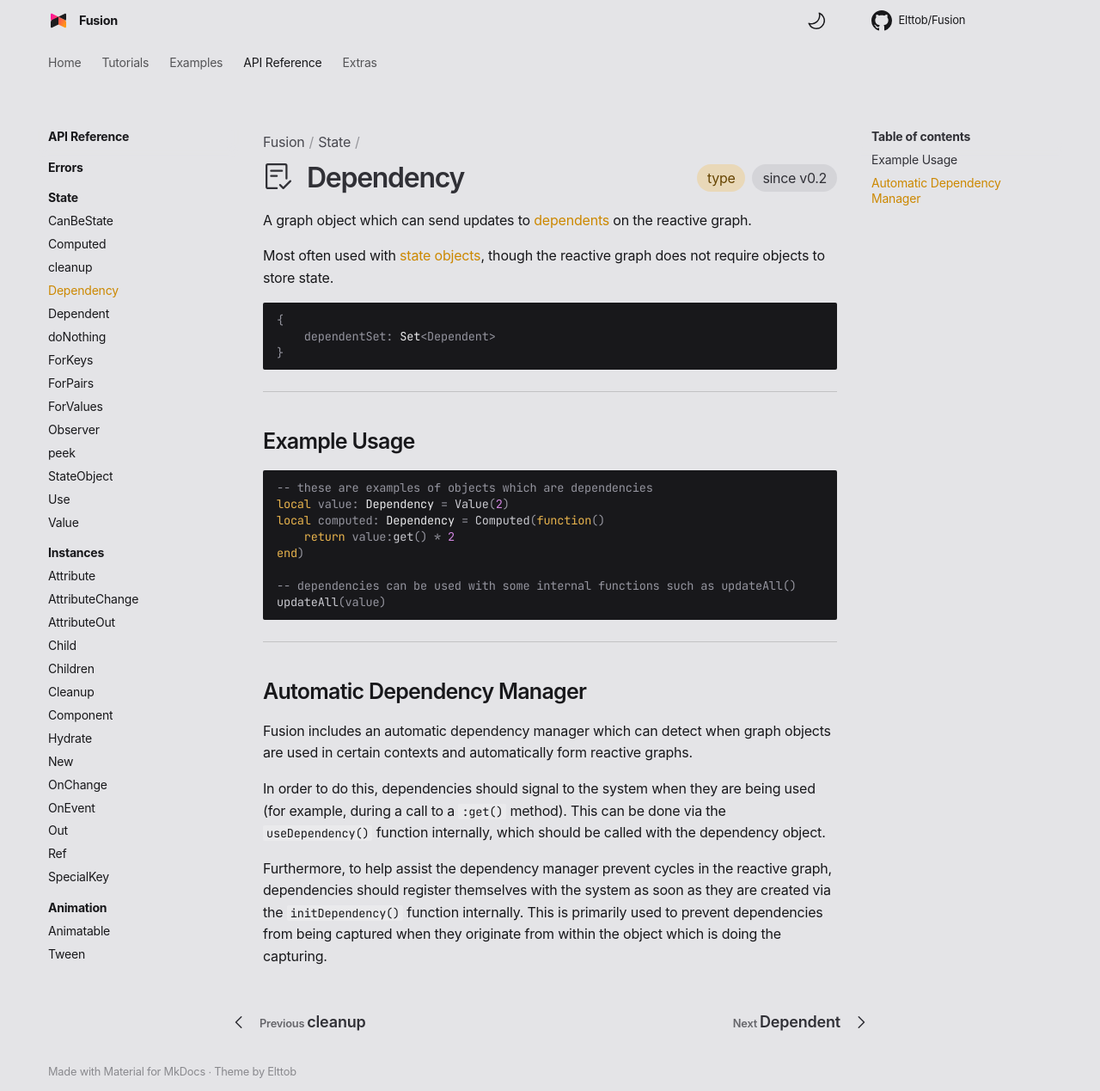
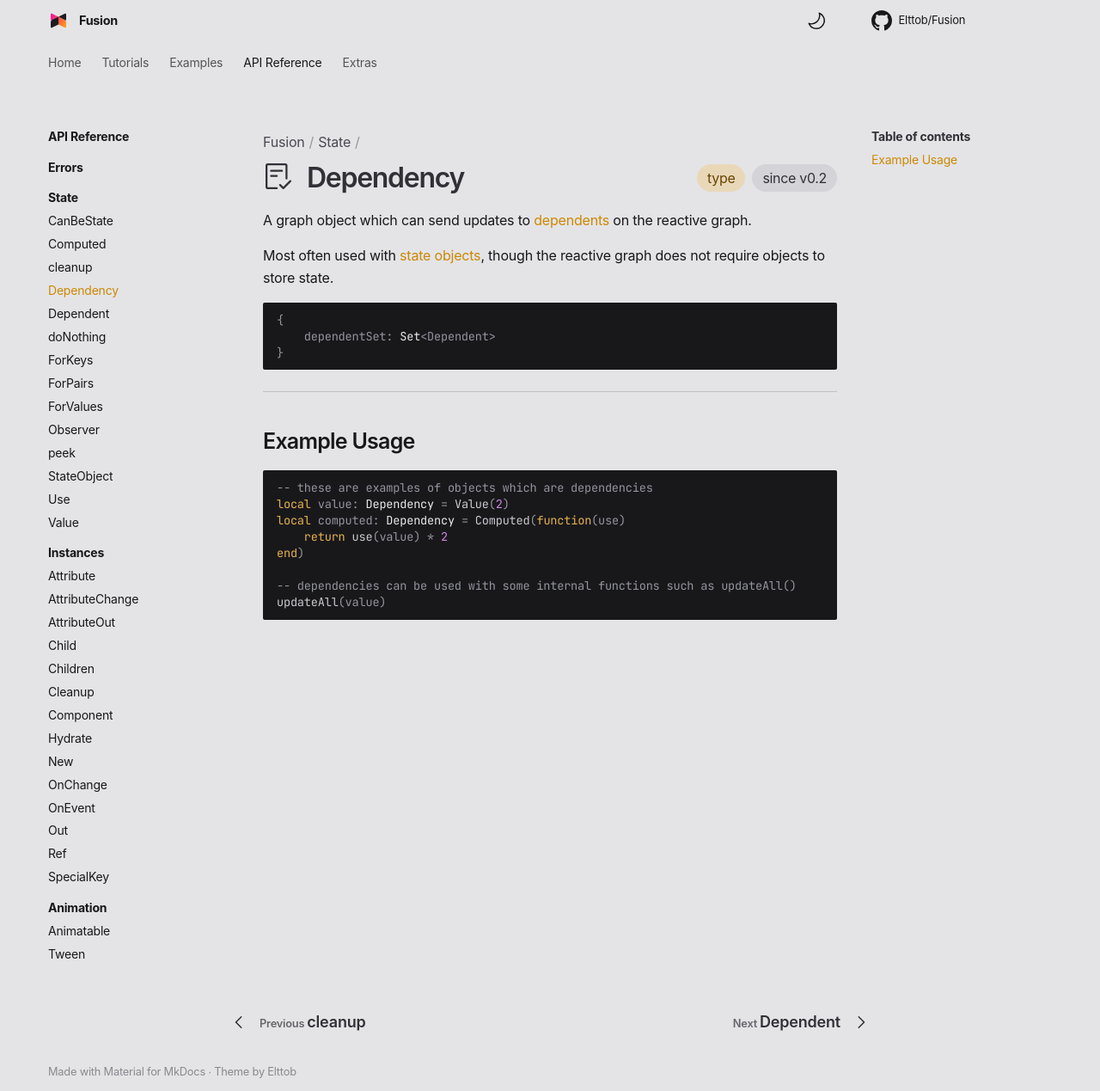
Before and after one commit to dphfox/Fusion, an MkDocs documentation site: the page built from docs/api-reference/state/dependency.md, in a window 1280 px wide and 1269 px high. Shown: the whole window at 86% size. Built offline with MkDocs 1.6.1 and Material for MkDocs 9.7.7, drawn with Linux system fonts in a browser that asks for light colours; some web fonts are replaced; comment, search, counter and statistics services are not loaded; the version menu is left out.

Commit message:
Update Dependency API ref

````diff
--- a/docs/api-reference/state/dependency.md
+++ b/docs/api-reference/state/dependency.md
@@ -31,28 +31,10 @@ does not require objects to store state.
 ```Lua
 -- these are examples of objects which are dependencies
 local value: Dependency = Value(2)
-local computed: Dependency = Computed(function()
-	return value:get() * 2
+local computed: Dependency = Computed(function(use)
+	return use(value) * 2
 end)
 
 -- dependencies can be used with some internal functions such as updateAll()
 updateAll(value)
 ```
-
------
-
-## Automatic Dependency Manager
-
-Fusion includes an automatic dependency manager which can detect when graph
-objects are used in certain contexts and automatically form reactive graphs.
-
-In order to do this, dependencies should signal to the system when they are
-being used (for example, during a call to a `:get()` method). This can be done
-via the `useDependency()` function internally, which should be called with the
-dependency object.
-
-Furthermore, to help assist the dependency manager prevent cycles in the
-reactive graph, dependencies should register themselves with the system as soon
-as they are created via the `initDependency()` function internally. This is
-primarily used to prevent dependencies from being captured when they originate
-from within the object which is doing the capturing.
````
